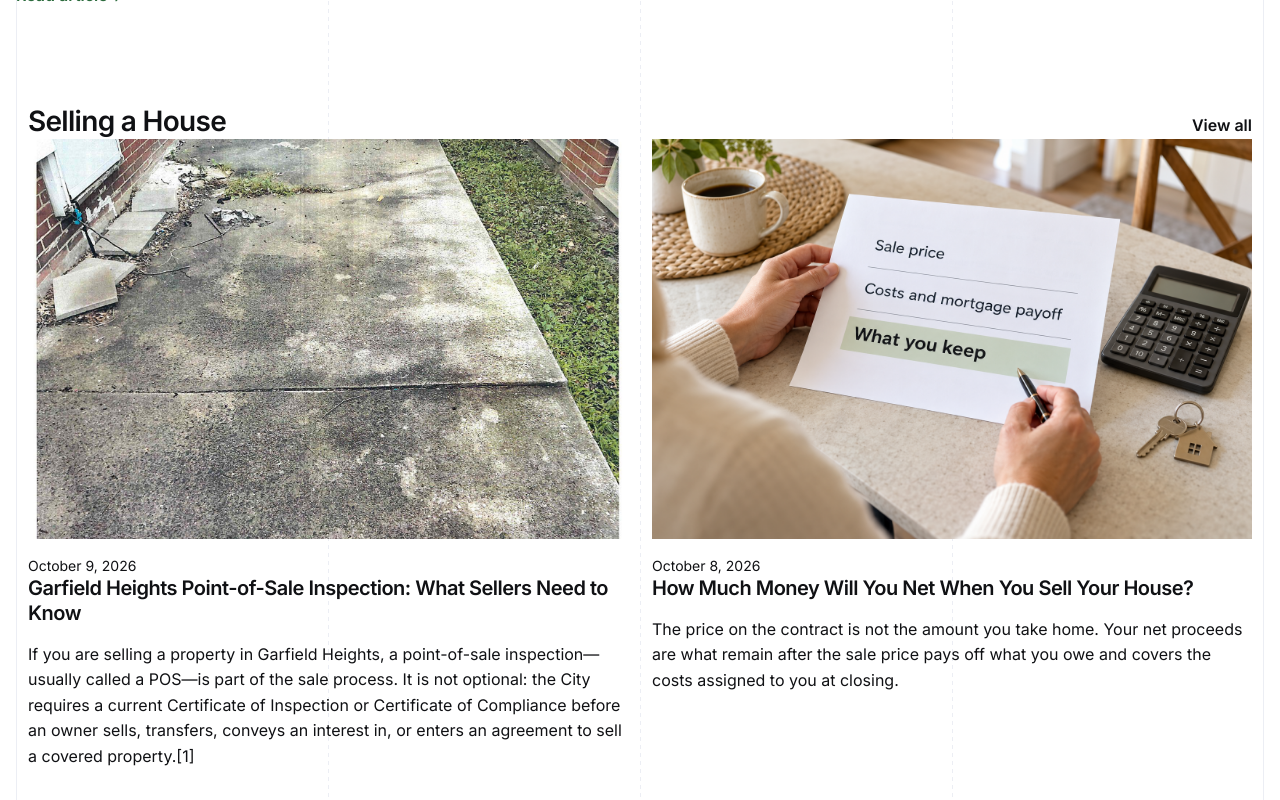
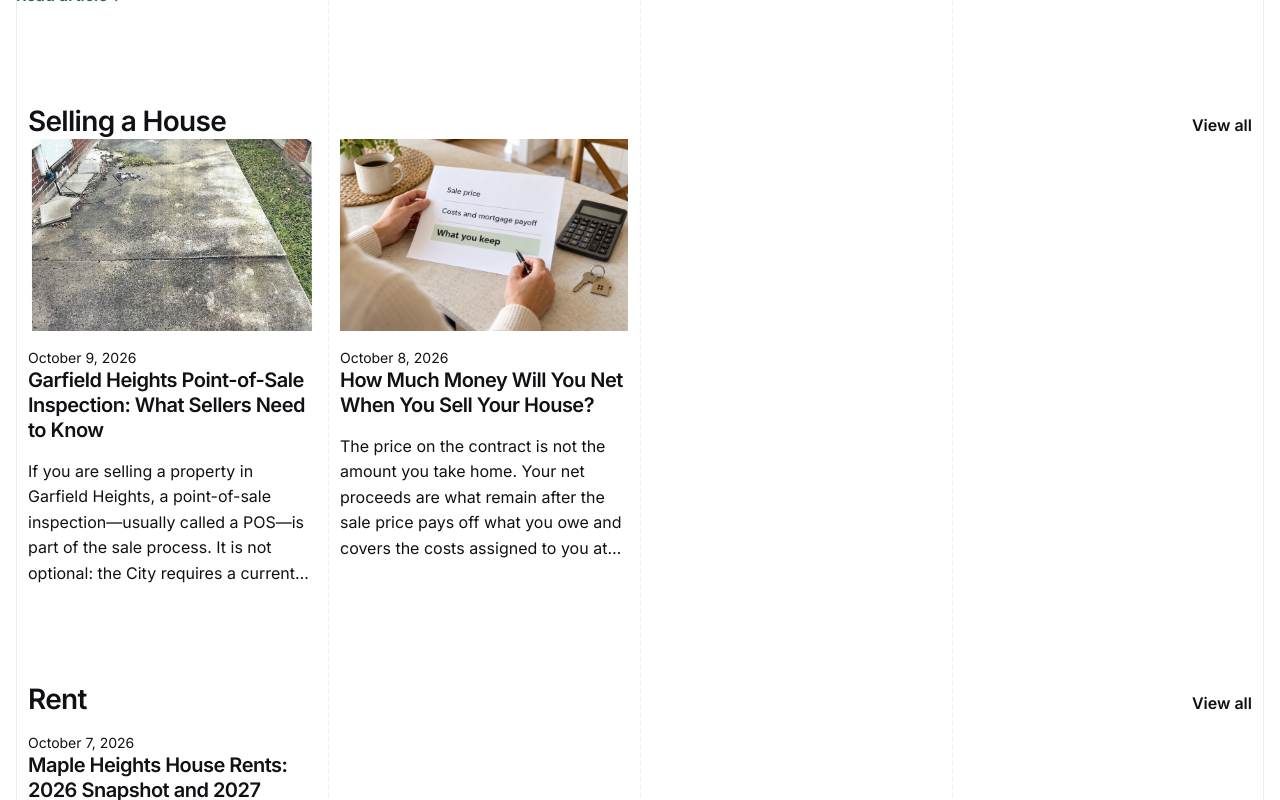
Before and after one commit to YHICAdmin/your-house-in-cash, a Next.js app: page /blog in a window 1280 px wide. Shown: the part 460-1260 px from the top of the page. Built offline with nearby package versions, Linux system fonts and the light colour scheme.

Commit message:
Refine blog topic previews

```diff
--- a/project-documentation/website-specification/blog/blog-index-page.md
+++ b/project-documentation/website-specification/blog/blog-index-page.md
@@ -105,7 +105,7 @@ Show readers the most recently active topics and their latest articles.
 
 - Sort all published articles newest first by publication date.
 - Select the first five distinct main topics encountered in that order. A topic's newest article therefore determines its position in this section.
-- For every selected topic, show its two newest published articles. When a topic has fewer than two published articles, show every available article.
+- For every selected topic, show its four newest published articles. When a topic has fewer than four published articles, show every available article.
 - Related-topic tags do not affect selection or grouping.
 
 ### Layout and Content
@@ -113,7 +113,8 @@ Show readers the most recently active topics and their latest articles.
 - Use Background and the global Line System behind the foreground content.
 - Each topic occupies the full Content Container width. The topic name is on the left and its `View all` Text Link is on the right; `View all` links to `/blog/{topic-slug}`.
 - Render each preview as an `article` with its image, publication date, linked title, and opening paragraph. Use the article's supplied main image; an article that has no main image may use its first supplied body image.
-- On Desktop and Tablet, render the two article previews in equal columns. On Mobile, render one column.
+- Limit the opening paragraph to five visual lines. When the paragraph overflows, truncate it and show an ellipsis.
+- On Desktop, render up to four article previews in equal columns. On Tablet, render two equal columns. On Mobile, render one column.
 - Article images use a `3 / 2` aspect ratio, `object-fit: cover`, and the global Medium radius (`12px`).
 
 ### Typography and Spacing
--- a/src/app/(site)/blog/page.tsx
+++ b/src/app/(site)/blog/page.tsx
@@ -20,7 +20,7 @@ export default async function BlogIndexPage() {
   const [article, topics, recentTopics] = await Promise.all([
     readBlogArticle(featuredArticleSlug),
     readBlogTopics(),
-    readRecentBlogTopics(),
+    readRecentBlogTopics(5, 4),
   ]);
   if (!article?.image) notFound();
 
--- a/src/components/blog/blog-topic-previews.module.css
+++ b/src/components/blog/blog-topic-previews.module.css
@@ -68,6 +68,10 @@
 }
 
 .summary {
+  display: -webkit-box;
+  overflow: hidden;
+  -webkit-box-orient: vertical;
+  -webkit-line-clamp: 5;
   margin: var(--spacing-s) 0 0;
   color: var(--color-text-secondary);
 }
@@ -86,3 +90,9 @@
     column-gap: var(--spacing-m);
   }
 }
+
+@media (min-width: 1200px) {
+  .articles {
+    grid-template-columns: repeat(4, minmax(0, 1fr));
+  }
+}
--- a/src/components/blog/blog-topic-previews.tsx
+++ b/src/components/blog/blog-topic-previews.tsx
@@ -23,8 +23,8 @@ export function BlogTopicPreviews({ topics }: { topics: TopicPreview[] }) {
             <div className={styles.articles}>
               {topic.articles.map(article => {
                 const image = article.image ?? article.images[0];
-                const summary = article.blocks.find(block => block.type === "paragraph")?.text;
-                if (!summary) throw new Error(`Blog article ${article.title} needs an opening paragraph`);
+                const introduction = article.blocks.find(block => block.type === "paragraph")?.text;
+                if (!introduction) throw new Error(`Blog article ${article.title} needs an opening paragraph`);
 
                 return (
                   <article key={article.slug} className={styles.article}>
@@ -37,7 +37,7 @@ export function BlogTopicPreviews({ topics }: { topics: TopicPreview[] }) {
                     <h3 className={`${styles.articleTitle} text-heading-4`}>
                       <Link href={`/blog/${article.slug}`}>{article.title}</Link>
                     </h3>
-                    <p className={`${styles.summary} text-body`}>{summary}</p>
+                    <p className={`${styles.summary} text-body`}>{introduction}</p>
                   </article>
                 );
               })}
```
